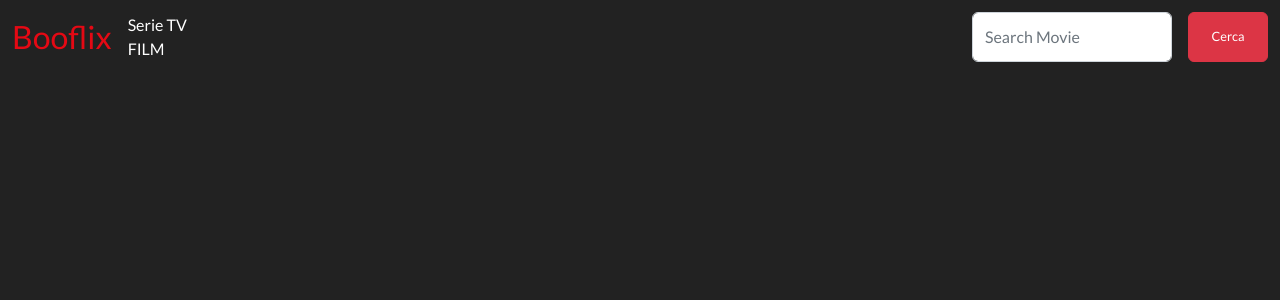
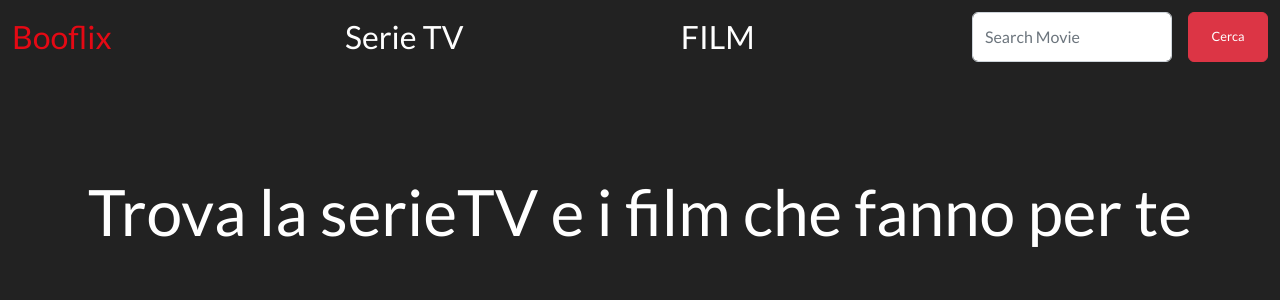
Before and after one commit to aCute5/vue-boolfix, a Vue app: page / in a window 1280 px wide. Shown: the top 300 px of the page. Built offline with nearby package versions, Linux system fonts and the light colour scheme.

Commit message:
adding styles

```diff
--- a/src/components/HeaderPage.vue
+++ b/src/components/HeaderPage.vue
@@ -1,10 +1,9 @@
 <template>
   <nav class="navbar justify-content-between">
     <a class="navbar-brand">Booflix</a>
-    <ul class="navbar-nav me-auto mb-2 mb-lg-0">
-      <li class="nav-item">Serie TV</li>
-      <li class="nav-item">FILM</li>
-    </ul>
+
+    <li class="nav-item">Serie TV</li>
+    <li class="nav-item">FILM</li>
     <form action="" @submit.prevent="SearchMovie()">
       <input
         class="form-control mr-sm-2"
@@ -54,6 +53,8 @@ $netflixfaq: #303030;
 }
 .nav-item {
   color: white;
+  list-style-type: none;
+  font-size: 2rem;
 }
 input {
   max-width: 200px;
--- a/src/components/MainPage.vue
+++ b/src/components/MainPage.vue
@@ -2,6 +2,11 @@
   <main>
     <div>
       <h1 v-if="movieList.length > 0" class="text-white">FILM</h1>
+      <div v-else>
+        <h1 class="text-white empty">
+          Trova la serieTV e i film che fanno per te
+        </h1>
+      </div>
       <div class="container">
         <movie-card
           v-for="movie in movieList"
@@ -68,5 +73,8 @@ main {
     display: flex;
     flex-wrap: wrap;
   }
+  .empty {
+    font-size: 4rem;
+  }
 }
 </style>
--- a/src/components/MovieCard.vue
+++ b/src/components/MovieCard.vue
@@ -1,11 +1,12 @@
 <template>
   <div class="container-cards">
-    <div class="card" style="width: 18rem">
+    <div class="card" style="width: 20rem">
       <img
         :src="`https://www.themoviedb.org/t/p/original${movie.poster_path}`"
-        class="card-img-top"
+        class="card-img"
         alt="..."
       />
+      <div class="card-back">
         <div class="card-body">
           <h5 class="card-title">{{ name }}</h5>
           <h5 class="card-title">{{ originaltitle }}</h5>
@@ -22,6 +23,7 @@
               >
             </span>
           </p>
+        </div>
       </div>
     </div>
   </div>
@@ -46,7 +48,28 @@ export default {
 <style lang="scss" scoped>
 .card {
   background-color: black;
+  position: relative;
 }
+.card-back {
+  display: none;
+}
+.card:hover .card-img {
+  opacity: 0;
+}
+.card:hover .card-back {
+  position: absolute;
+  left: 50%;
+  right: 50%;
+  display: flex;
+  justify-content: center;
+  align-content: center;
+}
+
+.card-img {
+  width: 100%;
+  height: 100%;
+}
+
 .vote {
   color: white;
 }
```
Lines whose indentation alone changed are shown as unchanged.
